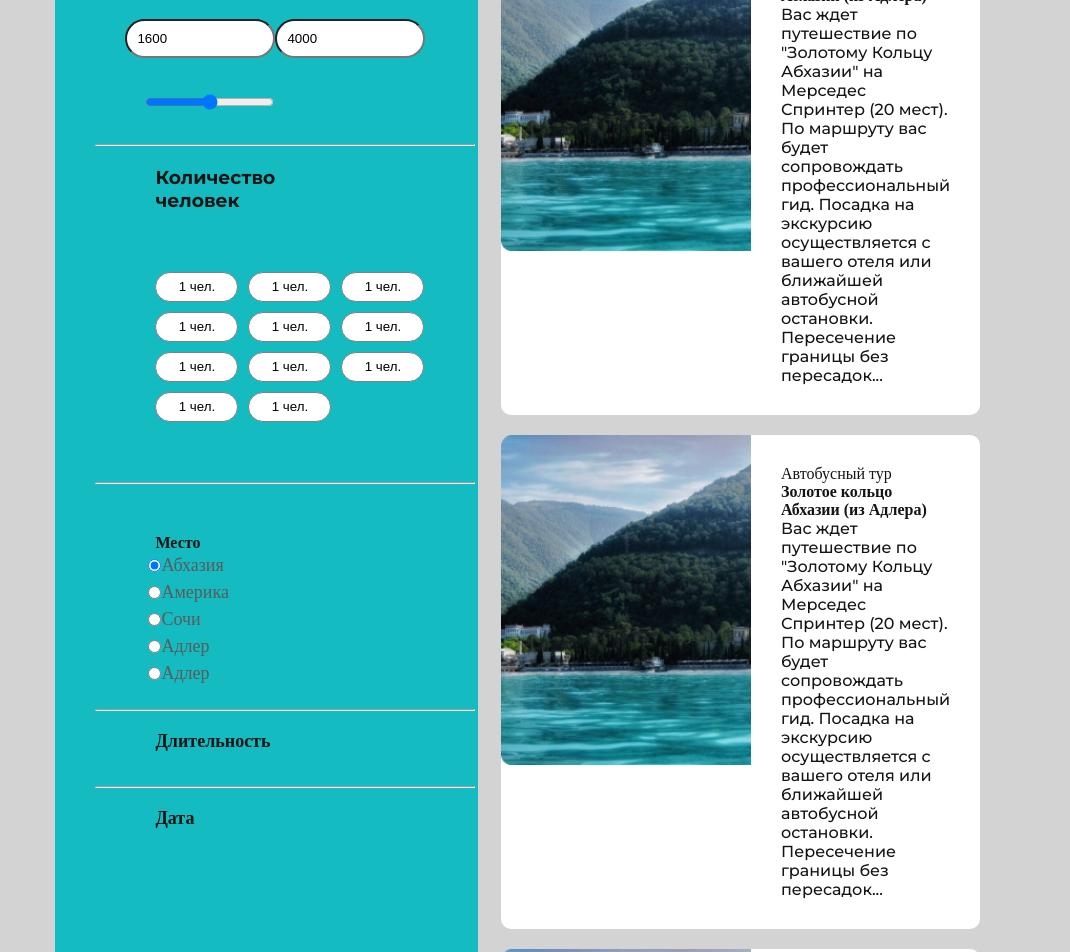
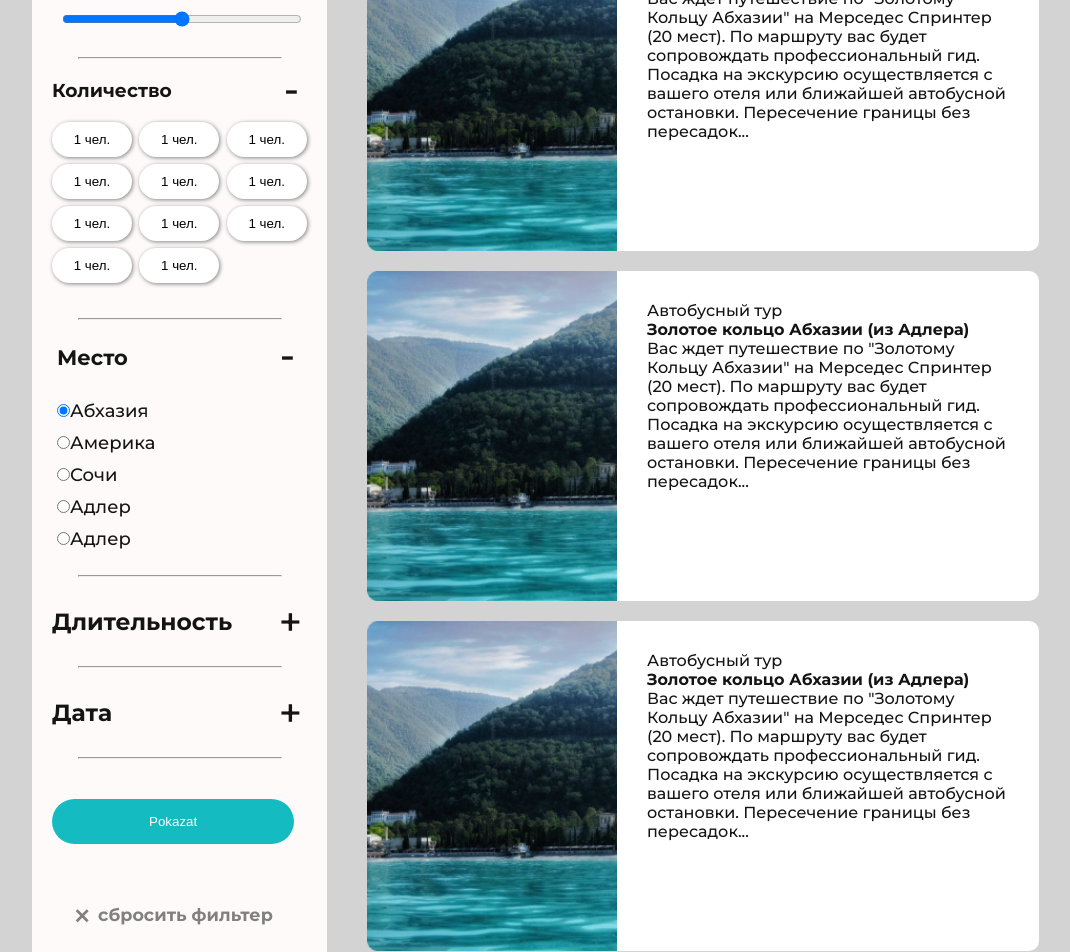
Before and after one commit to Shokhanasser1/Shokhanasser, a React (Create React App) app in the folder travel/: page /blog in a window 1280 px wide. Shown: the part 1120-2072 px from the top of the page, without its empty margins (160-1230 px from the left). Built offline with nearby package versions, Linux system fonts and the light colour scheme.

Commit message:
second-container media

```diff
--- a/travel/src/components/Blog/index.jsx
+++ b/travel/src/components/Blog/index.jsx
@@ -49,24 +49,23 @@ function Blog() {
                <div className="our-blogs">
 
                     <div className="second-container">
-                         <div className="main-container">
-                              <div className="first-con">
                          <h2>Фильтры</h2>
                          <div className="price">
-                                        <b>Стоимость</b>
-                                        <br /><br /><div className="input">
+                              <div className="header">
+                                   <h3>Стоимость</h3> <span>-</span>
+                              </div>
+                              <div className="input">
                                    <input type="text" value={"1600"} />
                                    <input type="text" value={'4000'} />
                               </div>
-                                        <div className="range">
-                                             <br /><br /><input type="range" />
+                              <input className="range" type="range" />
+                              <hr />
                          </div>
+                         <div className="people">
+                              <div className="header">
+                                   <h3>Количество</h3> <span>-</span>
                               </div>
-                                   <hr />
-                                   <div className="people">
-                                        <h3>Количество человек</h3>
-
-                                        <div>
+                              <div className="div">
                                    <input type="text" value={"1 чел."} />
                                    <input type="text" value={"1 чел."} />
                                    <input type="text" value={"1 чел."} />
@@ -80,43 +79,46 @@ function Blog() {
                                    <input type="text" value={"1 чел."} />
                               </div>
                          </div>
+                         <div className="radio-input">
                               <hr />
-                                   <div className="radio-input">
-                                        <b>Место</b>
+                              <div className="header">
+                                   <h3>Место</h3> <span>-</span>
+                              </div>
                               <div>
                                    <input type="radio" name="city" checked />
-                                             <label htmlFor="">Абхазия</label>
+                                   <label >Абхазия</label>
                               </div>
                               <div>
                                    <input type="radio" />
-                                             <label htmlFor="">Америка</label>
+                                   <label >Америка</label>
                               </div>
                               <div>
                                    <input type="radio" />
-                                             <label htmlFor="">Сочи</label>
+                                   <label >Сочи</label>
                               </div>
                               <div>
                                    <input type="radio" />
-                                             <label htmlFor="">Адлер</label>
+                                   <label >Адлер</label>
                               </div>
                               <div>
                                    <input type="radio" />
-                                             <label htmlFor="">Адлер</label>
+                                   <label >Адлер</label>
                               </div>
                          </div>
-                                   <br />
-                                   <br />
-                                   <br />
-                                   <br />
                          <hr />
-                                   <div className="b"><b>Длительность</b></div>
-                                   <br />
-                                   <br />
-                                   <br />
+                         <div className="header-bottom">
+                              <h3>Длительность</h3> <span>+</span>
+                         </div>
                          <hr />
-                                   <div className="b2"><b>Дата</b></div>
+                         <div className="header-bottom">
+                              <h3>Дата</h3> <span>+</span>
+                         </div>
+                         <hr />
+                         <button className="info-btn">Pokazat</button>
 
-                              </div>
+                         <div className="bottom-text">
+                                    <span>&times;</span>
+                                   <h3>сбросить фильтер</h3>
                               </div>
                     </div>
 
--- a/travel/src/components/Blog/style.scss
+++ b/travel/src/components/Blog/style.scss
@@ -60,6 +60,7 @@
    width: 1920px;
    margin: 0 auto;
    background-color: lightgray;
+   font-family: 'montserrat';
 
    .small-text {
       width: 70%;
@@ -88,7 +89,13 @@
             border-bottom: 2px solid $lightBlue;
          }
       }
+
+      @media screen and (min-width: 600px) and (max-width: 770px) {
+         width: 70%;
+         font-size: 10px;
+      }
    }
+
    .blog-wrapper {
       width: 70%;
       margin: 0 auto;
@@ -113,6 +120,7 @@
                top: -75px;
                right: -120px;
             }
+
             // @media screen and (min-width: 600px) and (max-width: 770px) {
             //    position: relative;
             //    top: -75px;
@@ -139,14 +147,16 @@
             font-weight: 400;
             box-shadow: 1px 1px 5px lightgray;
          }
+
          @media screen and (min-width: 1020px) and (max-width: 1090px) {
             font-size: 5px;
             width: 100%;
          }
+
          @media screen and (min-width: 600px) and (max-width: 770px) {
             width: 100%;
             display: grid;
-            grid-template-columns: 1fr 1.5fr;
+            grid-template-columns: 1.5fr 1.5fr;
          }
       }
    }
@@ -155,7 +165,8 @@
       width: 70%;
       margin: 0 auto;
       display: grid;
-      grid-template-columns: 1.5fr 2.5fr;
+      grid-template-columns: 295px 75%;
+      gap: 40px;
       margin-bottom: 50px;
 
       .first-container {
@@ -166,7 +177,7 @@
             background-color: white;
             border-radius: 10px;
             display: grid;
-            grid-template-columns: 1fr 2.3fr;
+            grid-template-columns: 1fr 2.8fr;
             margin: 20px 0;
 
             .text-content {
@@ -184,14 +195,123 @@
 
       .second-container {
          border-radius: 10px;
-         width: 90%;
-         margin: 120px auto;
-         height: 1455px;
-         padding: 40px;
-         background-color: $lightBlue;
+         width: 295px;
+         margin: 110px 0;
+         height: 1150px;
+         padding: 20px;
+         background-color: snow;
 
+         .price {
+
+            .input {
+               display: grid;
+               grid-template-columns: 1fr 1fr;
+
+               input {
+                  box-shadow: 1px 1px 4px gray;
+                  border: none;
+                  text-align: center;
+                  width: 120px;
+                  border-radius: 40px;
+                  padding: 10px;
+               }
+            }
+
+            .range {
+               width: 240px;
+               margin: 30px 10px;
+            }
+         }
+
+         .people {
+            .div {
+               display: grid;
+               grid-template-columns: 1fr 1fr 1fr;
+               gap: 7px;
+               margin-bottom: 35px;
+
+
+               input {
+                  text-align: center;
+                  width: 80px;
+                  height: 35px;
+                  border-radius: 50px;
+                  border: none;
+                  box-shadow: 1px 1px 4px gray;
+               }
+            }
+         }
+
+         .radio-input {
+
+            div {
+               padding: 5px;
+               font-size: large;
+            }
+            margin-bottom: 20px;
+         }
+
+         hr {
+            width: 80%;
+            margin: 0 auto;
+         }
+
+         h2 {
+            color: $lightBlue;
+         }
+
+         h3 {
+            margin: 20px 0;
+         }
+         .info-btn {
+            @extend %btn;
+            padding: 10px 20px;
+            margin: 40px 0;
+            background-color: $lightBlue;
+            border: none;
+            color: snow;
+            border-radius: 30px;
+            width: 95%;
+            height: 45px;
+         }
+
+         .header {
+            display: grid;
+            grid-template-columns: 4fr 0.5fr;
+
+            span {
+               font-size: 40px;
+               margin: 5px;
+            }
+         }
+         .header-bottom {
+            display: grid;
+            grid-template-columns: 4fr 0.5fr;
+            font-size: 20px;
+
+            span {
+               margin-top: 10px;
+               font-size: 40px;
+            }
+            margin: 10px 0;
+         }
+         .bottom-text {
+            margin-left: 20px;
+            display: grid;
+            grid-template-columns: 0.5fr 4fr;
+            font-size: 15px;
+
+            span {
+               margin-top: 10px;
+               font-size: 35px;
+            }
+            color: gray;
+         }
       }
 
+      @media screen and (min-width: 1020px) and (max-width: 1090px) {
+         width: 100%;
+      }
    }
 
 
@@ -315,94 +435,3 @@
    position: relative;
    bottom: 0;
 }
-
-
-.main-container {
-   display: flex;
-   position: relative;
-
-   .first-con {
-      width: 25%;
-      height: 1000px;
-      padding-right: 20%;
-      position: relative;
-      border-radius: 10px;
-
-      .b,
-      .b2{
-         position: relative;
-         left: 50px;
-         top: 20px;
-         font-size: large;
-      }
-
-
-      h2 {
-         padding: 20px 30px;
-      }
-
-      b {
-         padding: 10px;
-      }
-
-      hr {
-         width: 380px;
-      }
-
-
-      .price {
-         padding: 30px;
-
-         .range {
-            padding-left: 20px;
-
-         }
-
-         .input {
-            display: flex;
-
-            input {
-               border-radius: 40px;
-               padding: 10px;
-               width: 150px;
-            }
-         }
-      }
-
-      .people {
-            h3{padding-left: 60px; padding-top: 20px;}
-         div {
-            display: inline-block;
-            display: grid;
-            grid-template-columns: 1fr 1fr 1fr;
-            gap: 10px;
-            padding: 60px;
-
-
-            input {
-               text-align: center;
-               width: 83px;
-               height: 30px;
-               border-radius: 50px;
-               border: 1px solid gray;
-            }
-         }
-      }
-
-      .radio-input{
-         position: relative;
-         left: 50px;
-         top: 50px;
-
-         div{
-            display: flex;
-            padding: 3px;
-            font-size: large;
-            color: rgb(91, 91, 91);
-         }
-      }
-
-
-   }
-
-}
--- a/travel/src/components/Navigation/Nav.jsx
+++ b/travel/src/components/Navigation/Nav.jsx
@@ -28,7 +28,7 @@ function Nav(props) {
                         </Link>
 
                         <Link onClick={goToTeamsHash} to={'/blog'}>
-                            Ekskursiya
+                            Экскурсия
                         </Link>
 
                         <Link to={'/profile'} >
```
Lines whose indentation alone changed are shown as unchanged.
